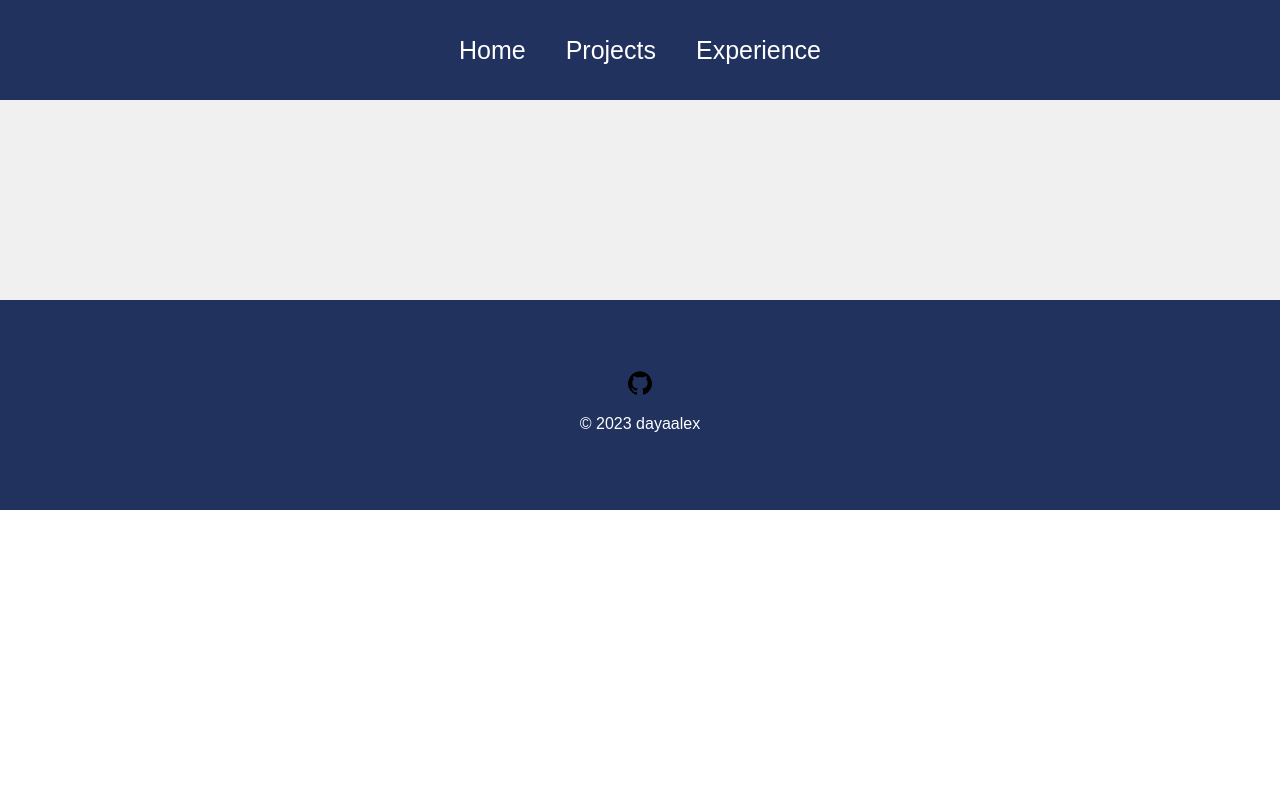
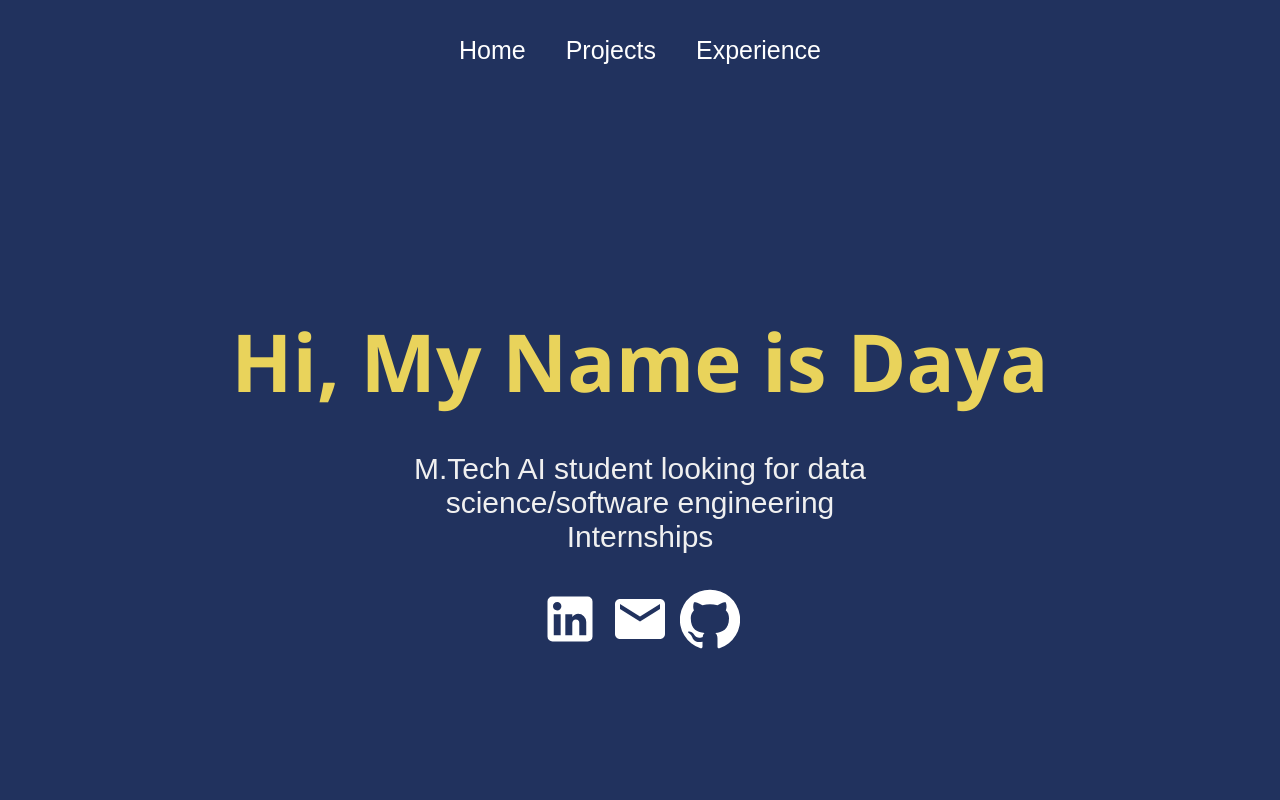
Before and after one commit to DayaAlex/portfolio, a React (Create React App) app: page / in a window 1280 px wide. Shown: the top 800 px of the page. Built offline with nearby package versions, Linux system fonts and the light colour scheme.

Commit message:
relative path for github pages

```diff
--- a/package.json
+++ b/package.json
@@ -1,5 +1,5 @@
 {
-  "homepage": "https://dayaalex.github.io/portfolio/",
+  "homepage": "./",
   "name": "portfolio",
   "version": "0.1.0",
   "private": true,
--- a/src/App.js
+++ b/src/App.js
@@ -14,10 +14,10 @@ function App() {
      <Router>
       <Navbar />
       <Routes>
-        <Route path="/portfolio/" element={<Home />} />
-        <Route path='/portfolio/Projects' element={<Projects />} />
-        <Route path='/portfolio/projects/:id' element={<ProjectDisplay />} />
-        <Route path='/portfolio/Experience' element={<Experience />} />
+        <Route path="/" element={<Home />} />
+        <Route path='/Projects' element={<Projects />} />
+        <Route path='/projects/:id' element={<ProjectDisplay />} />
+        <Route path='/Experience' element={<Experience />} />
       </Routes>
       <Footer />
      </Router>
```
